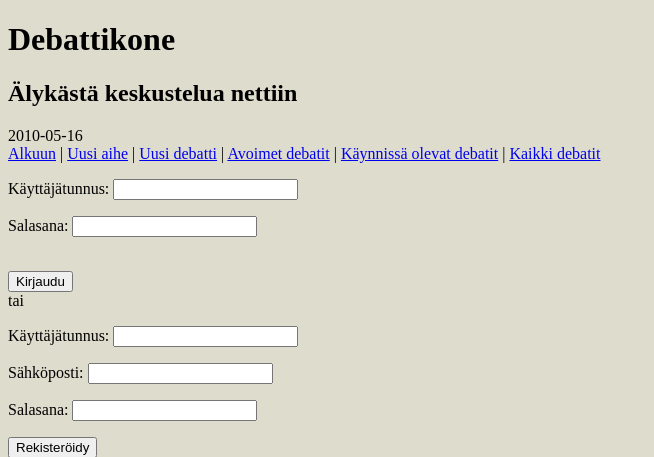
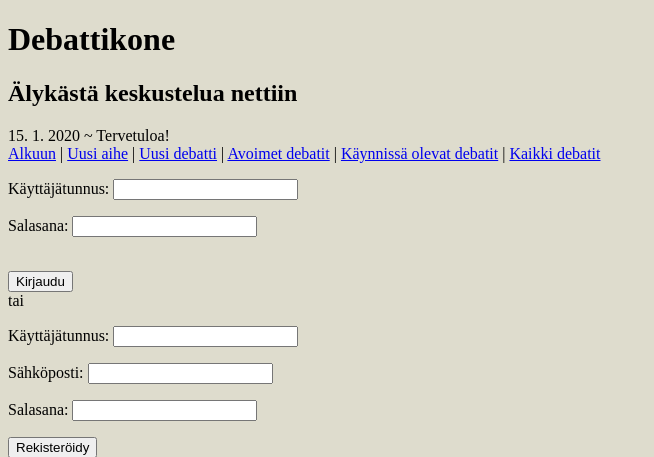
Before and after one commit to mjtorn/debattikone, a Django app: template debattikone/web/templates/debate.html in a window 1280 px wide. Shown: the top 457 px of the page, without its empty margins (0-654 px from the left). Run offline with Django 3.2, Linux system fonts and the light colour scheme; data comes from the database, SQL or seed files in the repository; tables that the repository leaves empty hold one stand-in row (values such as "Sample post"); the template is opened without the code that fills it: values that come from a table or form of the project are taken from there, most other values are stand-ins (such as "Sample title", 1, 10 or a date in 2020).

Commit message:
Hellcum text

```diff
--- a/debattikone/web/templates/base.html
+++ b/debattikone/web/templates/base.html
@@ -16,7 +16,7 @@
 	<h1>Debattikone</h1>
 	<h2>Älykästä keskustelua nettiin</h2>
 	<div id="date">
-	2010-05-16
+	{{ now|date:"j. n. Y" }} ~ Tervetuloa!
 	</div>
 	<div id="top_menu">
 	{% block top_menu %}
```
